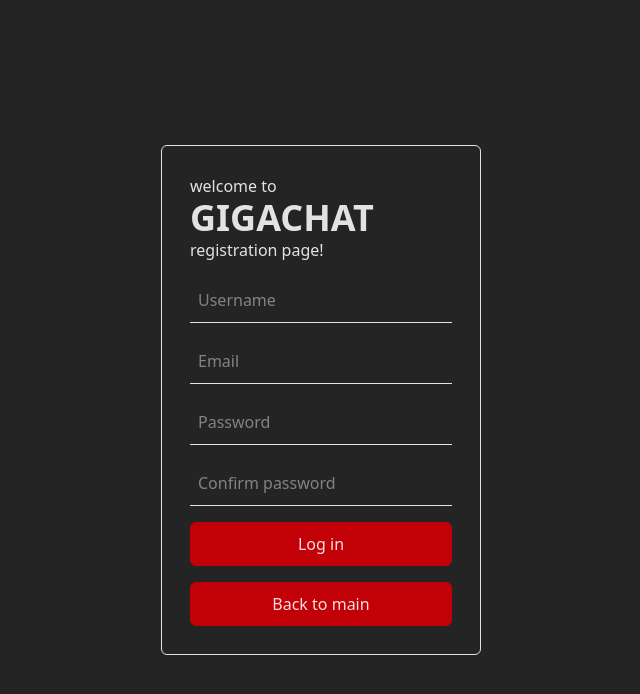
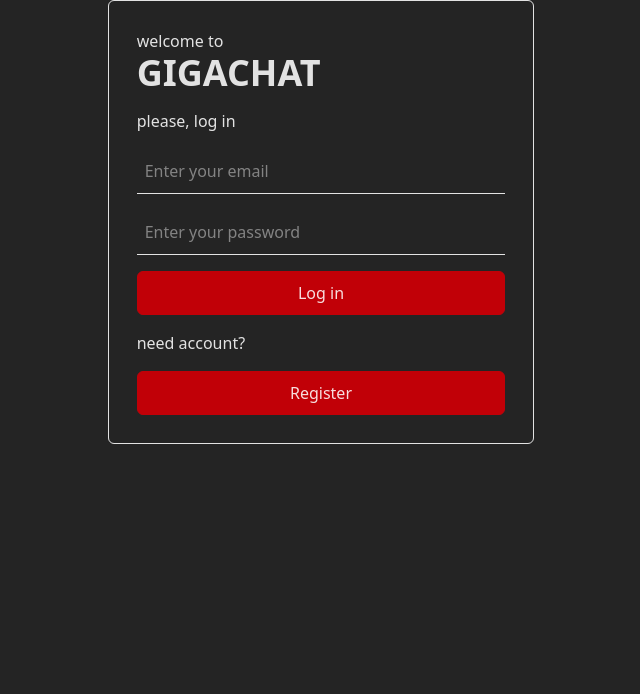
Before and after one commit to petalser/react-fapi, a React (Vite) app in the folder frontend/: page /login in a window 1280 px wide. Shown: the top 694 px of the page, without its empty margins (319-959 px from the left). Built offline with nearby package versions, Linux system fonts and the light colour scheme.

Commit message:
Router setup

```diff
--- a/frontend/src/App.tsx
+++ b/frontend/src/App.tsx
@@ -1,15 +1,42 @@
-import Home from "./components/Home"
-import Lobby from "./components/Lobby"
-import Register from "./components/Register"
+// import { BrowserRouter, Routes, Route, Navigate } from "react-router-dom";
+import { BrowserRouter, Routes, Route, Navigate } from "react-router-dom";
+import { AuthProvider } from "./context/AuthContextProvider";
+import { useAuth } from "./hooks/useAuth";
+import Home from "./components/Home";
+import Lobby from "./components/Lobby";
+import Register from "./components/Register";
+
+function AppRoutes() {
+  const { token } = useAuth();
+
+  return (
+    <Routes>
+      <Route
+        path="/"
+        element={token ? <Home /> : <Navigate to="/login" replace />}
+      />
+
+      <Route
+        path="/login"
+        element={token ? <Navigate to="/" replace /> : <Lobby />}
+      />
+
+      <Route
+        path="/register"
+        element={token ? <Navigate to="/" replace /> : <Register />}
+      />
+
+      <Route path="*" element={<Navigate to="/" replace />} />
+    </Routes>
+  );
+}
 
 export default function App() {
-
-
   return (
-    <div className="flex flex-row w-screen h-screen big:px-40 big:py-7">
-      {/* <Home /> */}
-      {/* <Lobby /> */}
-      <Register />
-    </div>
-  )
+    <AuthProvider>
+      <BrowserRouter>
+        <AppRoutes />
+      </BrowserRouter>
+    </AuthProvider>
+  );
 }
```
